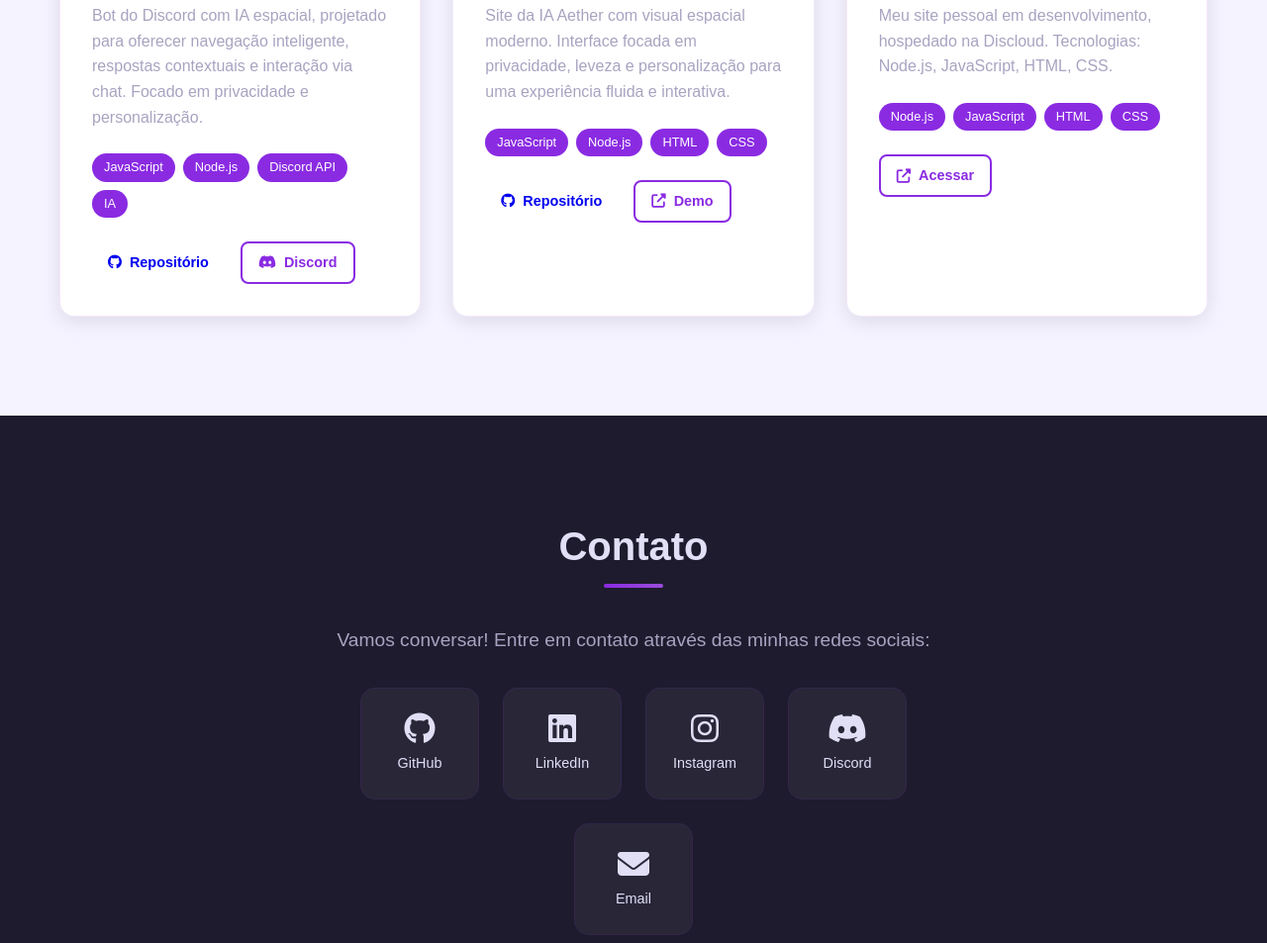
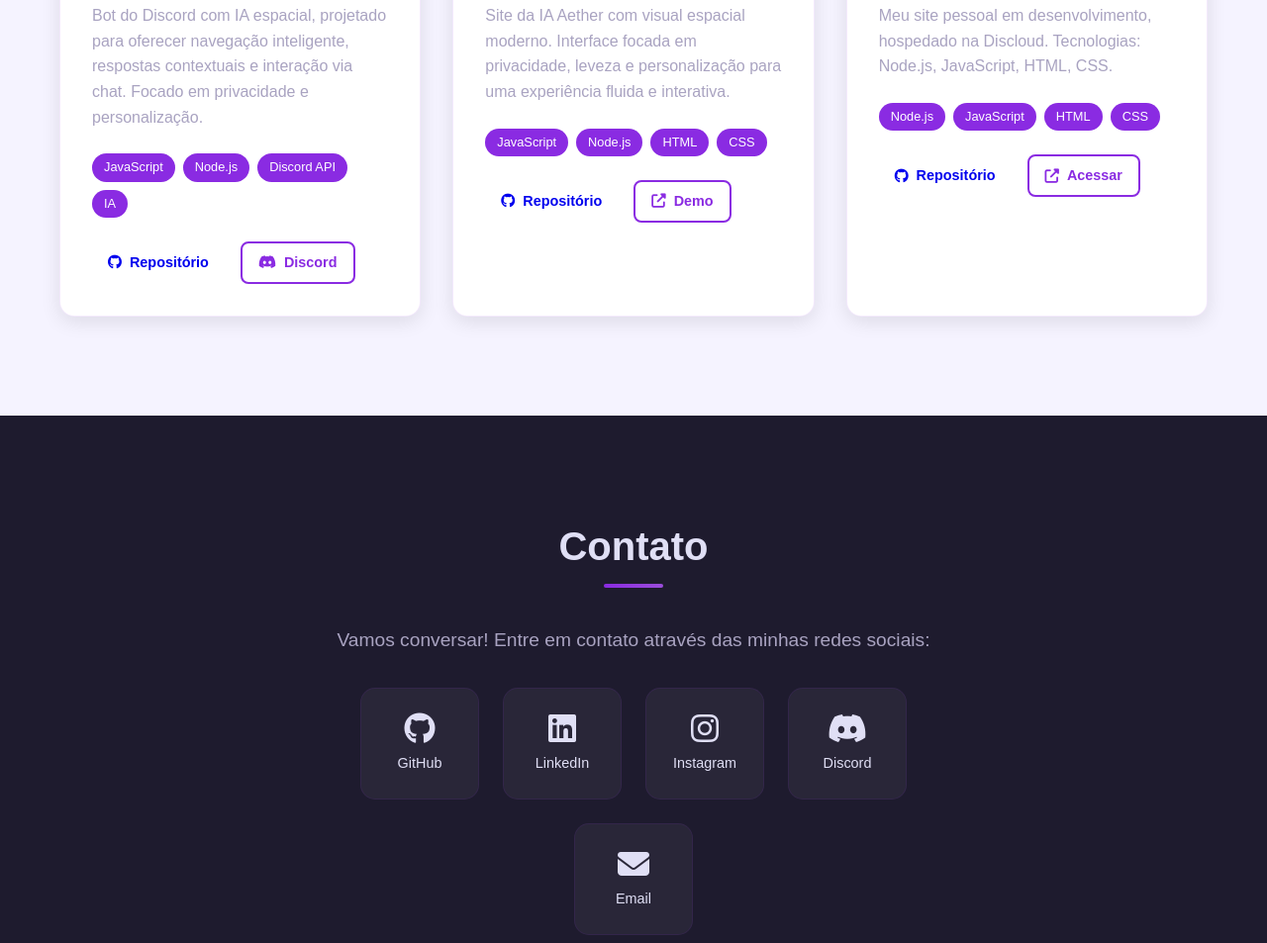
Before and after one commit to ShiroiCrypto/shiroi-portfolio, a website: page index.html in a window 1280 px wide. Shown: the part 3528-4481 px from the top of the page at 99% size. Drawn offline with Linux system fonts and the light colour scheme.

Commit message:
Update index.html

```diff
--- a/index.html
+++ b/index.html
@@ -263,6 +263,10 @@
                             <span class="tech-tag">CSS</span>
                         </div>
                         <div class="project-links">
+                            <a href="https://github.com/ShiroiCrypto/shiroi-portfolio" class="btn btn-small">
+                                <i class="fab fa-github"></i> Repositório
+                            </a>
+                        <div class="project-links">
                             <a href="https://guss.discloud.app" class="btn btn-small btn-secondary" target="_blank">
                                 <i class="fas fa-external-link-alt"></i> Acessar
                             </a>
```
